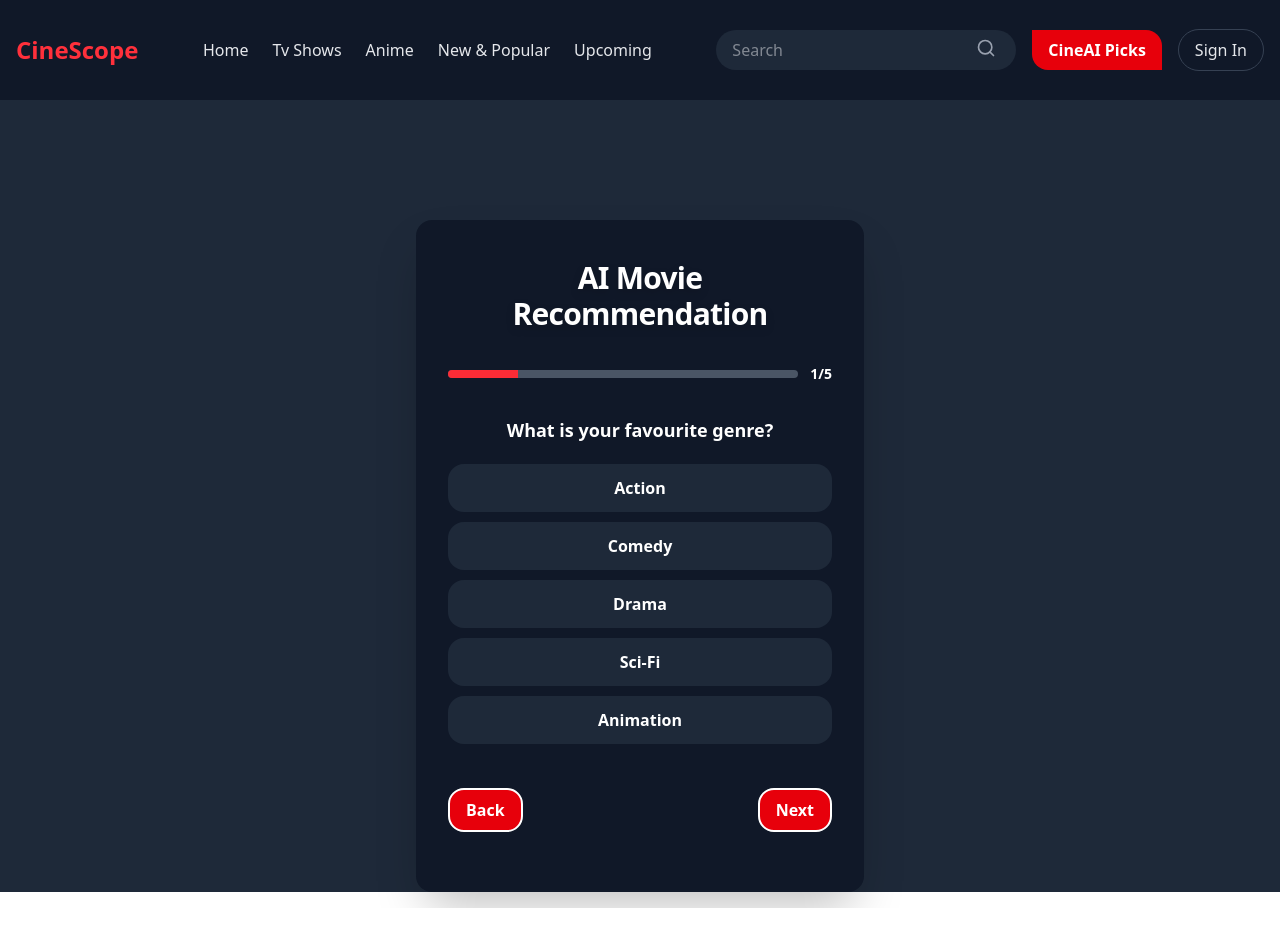
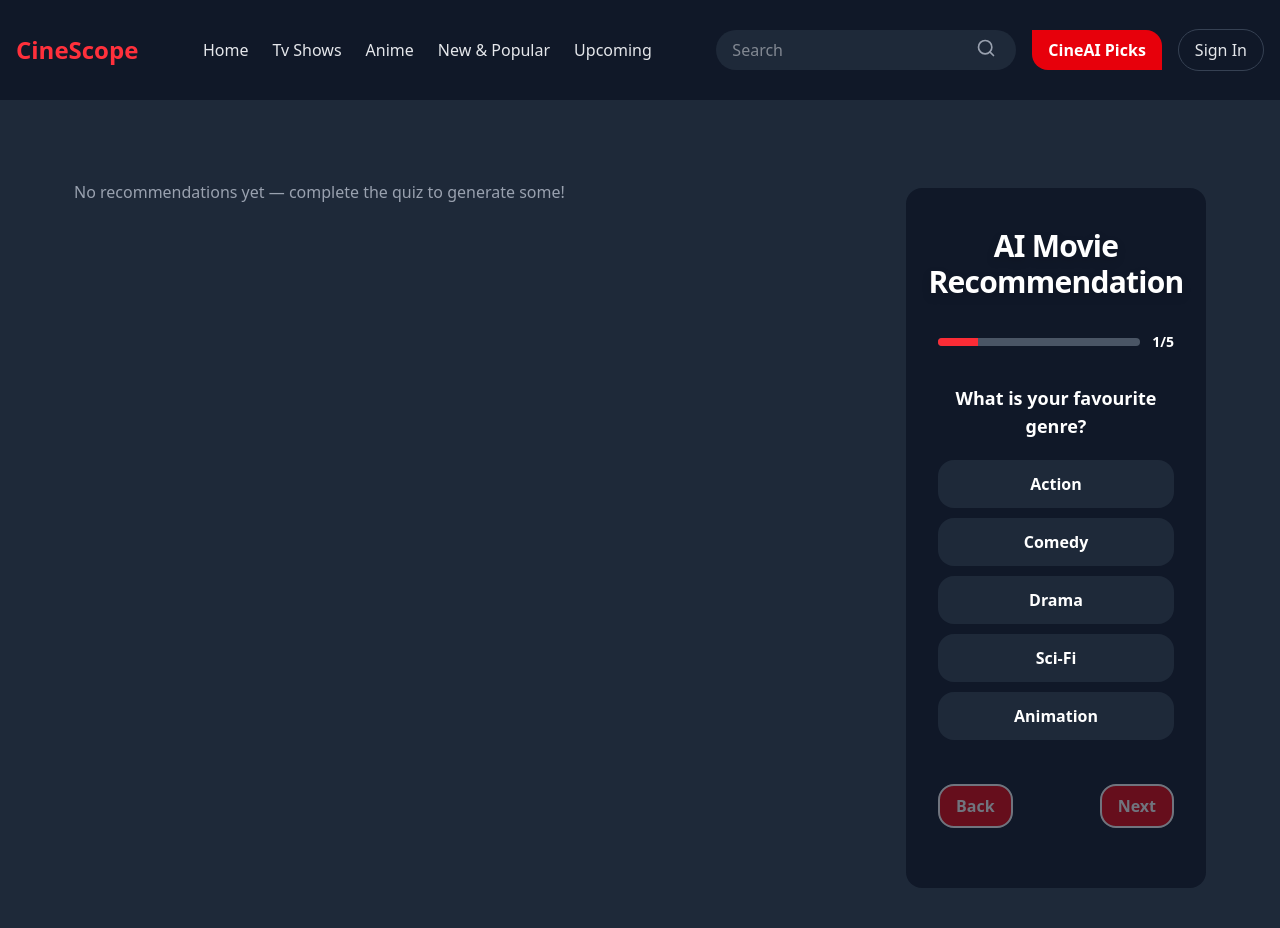
Before and after one commit to Hillary90/React-CineScope, a React (Vite) app: page /ai-recommendation in a window 1280 px wide. Built offline with nearby package versions, Linux system fonts and the light colour scheme; no server answers.

Commit message:
added Movie recommendation file

```diff
--- /dev/null
+++ b/src/components/MovieRecommendation.jsx
@@ -0,0 +1,82 @@
+import React, { useEffect, useState } from "react";
+import { Link } from "react-router";
+
+const MovieRecommendation = ({ movieTitles }) => {
+  const options = {
+    method: "GET",
+    headers: {
+      accept: "application/json",
+      Authorization:
+        "Bearer eyJhbGciOiJIUzI1NiJ9.eyJhdWQiOiI5NTgzMDFlZGQ2MGEzN2Y3NDlmMzhlNGFmMTJjZDE3YSIsIm5iZiI6MTc0NTQxNjIyNS44NzY5OTk5LCJzdWIiOiI2ODA4ZjAyMTI3NmJmNjRlNDFhYjY0ZWUiLCJzY29wZXMiOlsiYXBpX3JlYWQiXSwidmVyc2lvbiI6MX0.NA_LMt6-MUBLAvxMRkZtBoUif4p9YQ6aYZo-lv4-PUE",
+    },
+  };
+
+  const [movies, setMovies] = useState([]);
+  const [loading, setLoading] = useState(true);
+
+  const fetchMovie = async (title) => {
+    const encodedTitle = encodeURIComponent(title);
+    const url = `https://api.themoviedb.org/3/search/movie?query=${encodedTitle}&include_adult=false&language=en-US&page=1`;
+
+    try {
+      const res = await fetch(url, options);
+      const data = await res.json();
+      return data.results?.[0] || null;
+    } catch (error) {
+      console.log("Error fetching movie: ", error);
+      return null;
+    }
+  };
+
+  useEffect(() => {
+    const loadMovies = async () => {
+      setLoading(true);
+      const results = await Promise.all(
+        movieTitles.map((title) => fetchMovie(title))
+      );
+      setMovies(results.filter(Boolean));
+      setLoading(false);
+      console.log(movies);
+    };
+
+    if (movieTitles?.length) {
+      loadMovies();
+    }
+  }, [movieTitles]);
+
+  if (loading) {
+    return <p>Loading...</p>;
+  }
+
+  return (
+    <div className="grid grid-cols-2 md:grid-cols-5 gap-4">
+      {movies.map((movie) => (
+        <Link
+          to={`/movie/${movie.id}`}
+          key={movie.id}
+          className="bg-[#232323] rounded-lg overflow-hidden"
+        >
+          {movie.poster_path ? (
+            <img
+              src={`https://image.tmdb.org/t/p/w300${movie.poster_path}`}
+              className="w-full h-48 object-cover"
+            />
+          ) : (
+            <>No Image</>
+          )}
+
+          <div className="p-2">
+            <h3 className="text-sm font-semibold text-white truncate">
+              {movie.title}
+            </h3>
+            <p className="text-xs text-gray-400">
+              {movie.release_date ? movie.release_date.slice(0, 4) : "N/A"}
+            </p>
+          </div>
+        </Link>
+      ))}
+    </div>
+  );
+};
+
+export default MovieRecommendation;
--- a/src/pages/AiRecommendation.jsx
+++ b/src/pages/AiRecommendation.jsx
@@ -1,6 +1,7 @@
 import React, { useState } from "react";
 import toast from "react-hot-toast";
 import { GetAIRecom } from "../Library/AI";
+import MovieRecommendation from "../components/MovieRecommendation";
 
 
  const questions = [
@@ -79,7 +80,7 @@ export default function AiRecommendation() {
     }
   }
 
-  // handle ai recommendation geneation
+  // handle ai recommendation genetation upto 10 movies
    const generateRecommendation = async () =>{
     if (!inputs) {
       toast("Please enter your input")
@@ -138,68 +139,94 @@ export default function AiRecommendation() {
   }
 
   return(
-    <div
-     className="relative
-     w-full max-w-md mx-auto
-     mt-30 bg-gray-900 rounded-2xl
-     shadow-2xl border-gray-600 py-10
-     px-8 m-4 flex flex-col  items-center min-h-[500px]"
-    >
-      <h2 className="text-white text-3xl font-black mb-8 text-center tracking-tight drop-shadow-lg">AI Movie Recommendation
+   <div className="w-full min-h-screen bg-gray-800 text-white flex flex-col md:flex-row items-start justify-center gap-8 p-10">
+      <div className="w-full md:w-2/3">
+        {recommendation.length > 0 ? (
+          <>
+            <h3 className="text-2xl font-bold mb-6 text-red-400 text-center md:text-left">
+              Your AI-Powered Movie Recommendations
+            </h3>
+            <MovieRecommendation movieTitles={recommendation} />
+          </>
+        ) : (
+          <div className="text-gray-400 text-center md:text-left mt-10">
+            <p>No recommendations yet — complete the quiz to generate some!</p>
+          </div>
+        )}
+      </div>
+
+      {/* --- AI Movie Recommendations */}
+      <div className="w-full md:w-[25%] bg-gray-900 rounded-2xl border-gray-700 py-10 mt-12 px-8 flex flex-col items-center">
+        <h2 className="text-white text-3xl font-black mb-8 text-center tracking-tight drop-shadow-lg">
+          AI Movie Recommendation
         </h2>
 
+        {/* Progress bar */}
         <div className="w-full flex items-center mb-8">
-         <div className=" flex-1 bg-gray-600 rounded-full overflow-hidden h-2">
-          <div className="h-full bg-red-500 transition-all duration-300" style={{ width: `${((question + 1) / questions.length) * 100}%`}}></div>
+          <div className="flex-1 bg-gray-600 rounded-full overflow-hidden h-2">
+            {/*calculate the width of the progress bar */}
+            <div
+              className="h-full bg-red-500 transition-all duration-300"
+              style={{
+                width: `${((question + 1) / questions.length) * 100}%`,
+              }}
+            ></div>
           </div>
           {/* claculating the number of question over lenght of question so that we can get fraction */}
-         <span className="ml-3 text-white text-sm font-semibold">{question + 1}/{questions.length}</span>
+          <span className="ml-3 text-white text-sm font-semibold">
+            {question + 1}/{questions.length}
+          </span>
         </div>
 
+         {/* diplay the interation of the lables in the questions array */}
         <div className="w-full flex flex-col flex-1">
           <div className="mb-6 flex-1">
-
-         {/* diplay the interation of the lables in the questions array */}
-          <h3 className="text-lg font-semibold text-white text-center mb-5 ">{questions[question].label}</h3>
-
+            <h3 className="text-lg font-semibold text-white text-center mb-5">
+              {questions[question].label}
+            </h3>
+            {/* map through the options and display each button with a single option*/}
             <div className="grid grid-cols-1 gap-2.5">
-            {/* map through the options and display each button with a single option*/}
-              {questions [question].options.map((que) =>  (
+              {questions[question].options.map((opt) => (
                 <button
-                 key= {que}
-                 onClick={()=>  handleOption (que)}
-                 className= {`w-full py-3 rounded-2xl
-                 transition font-semibold
-                 text-base flex items-center justify-center
-                 gap-2 focus:outline-none focus:ring-1 active:scale-90 duration-150 cursor-pointer
-                 ${inputs[questions[question].name ] == que ?"bg-red-500  text-white" : "bg-gray-800 text-white hover:bg-red-700/80" }`}
+                  key={opt}
+                  onClick={() => handleOption(opt)}
+                  className={`w-full py-3 rounded-2xl transition font-semibold text-base flex items-center justify-center gap-2 focus:outline-none focus:ring-1 active:scale-90 duration-150 cursor-pointer ${
+                    inputs[questions[question].name] === opt
+                      ? "bg-red-500 text-white"
+                      : "bg-gray-800 text-white hover:bg-red-700/80"
+                  }`}
                 >
-                 {que}
+                  {opt}
                 </button>
               ))}
             </div>
           </div>
 
-           <div
-             className=" flex justify-between items-center my-5"
-            >
+          {/* Navigation buttons */}
+          <div className="flex justify-between items-center my-5 w-full">
             <button
               onClick={handleBackQuestion}
-             disabled = {questions == 0}
-             type="button"
-             className="px-4 py-2 rounded-2xl font-semibold border-2
-             transition text-white bg-red-600 hover:bg-red-700 cursor-pointer"
-            >Back</button>
-
+              disabled={question === 0}
+              className="px-4 py-2 rounded-2xl font-semibold border-2 transition text-white bg-red-600 hover:bg-red-700 cursor-pointer disabled:opacity-40"
+            >
+              Back
+            </button>
+            {/*condtional rendering of the button*/}
             <button
               disabled={!inputs[questions[question].name]}
-             onClick={question === questions.length - 1 ? generateRecommendation : handleNextQuestion}
-             className="px-4 py-2 rounded-2xl font-semibold
-             border-2  transition text-white bg-red-600  hover:bg-red-700 cursor-pointer"
+              onClick={
+                question === questions.length - 1
+                  ? generateRecommendation
+                  : handleNextQuestion
+              }
+              className="px-4 py-2 rounded-2xl font-semibold border-2 transition text-white bg-red-600 hover:bg-red-700 cursor-pointer disabled:opacity-40"
             >
-             {/* condtional  rendering */}
-             {question === questions.length - 1 ? "Finish" : "Next"}
+              {
+                question === questions.length - 1 ?
+                "Finish"
+                : "Next"}
             </button>
+          </div>
         </div>
       </div>
     </div>
```
Lines whose indentation alone changed are shown as unchanged.
